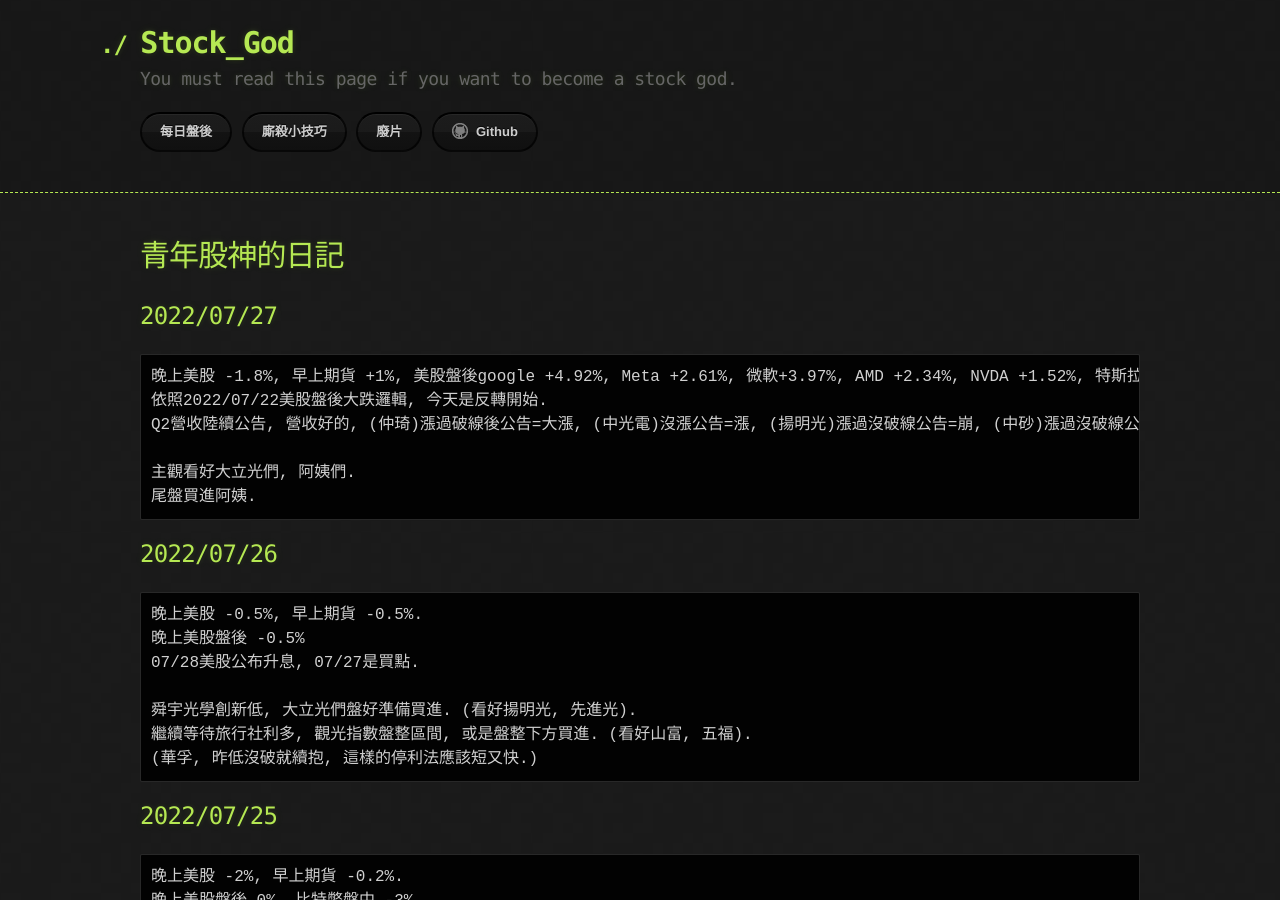
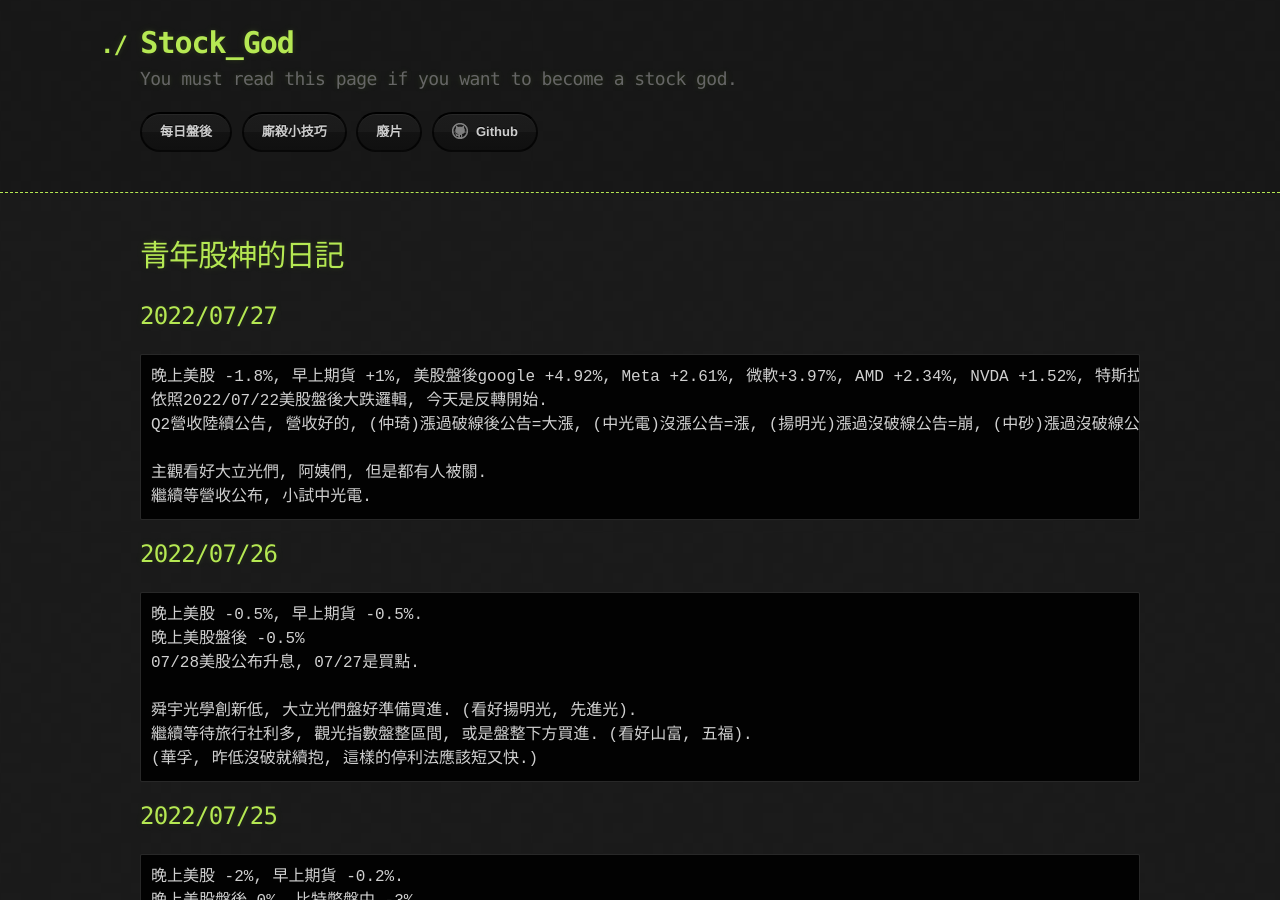
Before and after one commit to lepg5487/Stock_God, a Jekyll site: the page built from index.md, in a window 1280 px wide and 900 px high. Built offline with Jekyll 4.4.1, drawn with Linux system fonts in a browser that asks for light colours; our own code applies the rules of GitHub Pages for plain Markdown files.

Commit message:
Update index.md

````diff
--- a/index.md
+++ b/index.md
@@ -9,8 +9,8 @@ layout: testlayouts
 依照2022/07/22美股盤後大跌邏輯, 今天是反轉開始.
 Q2營收陸續公告, 營收好的, (仲琦)漲過破線後公告=大漲, (中光電)沒漲公告=漲, (揚明光)漲過沒破線公告=崩, (中砂)漲過沒破線公告=崩.
 
-主觀看好大立光們, 阿姨們.
-尾盤買進阿姨.
+主觀看好大立光們, 阿姨們, 但是都有人被關.
+繼續等營收公布, 小試中光電.
 ```
 
 ## 2022/07/26
````
